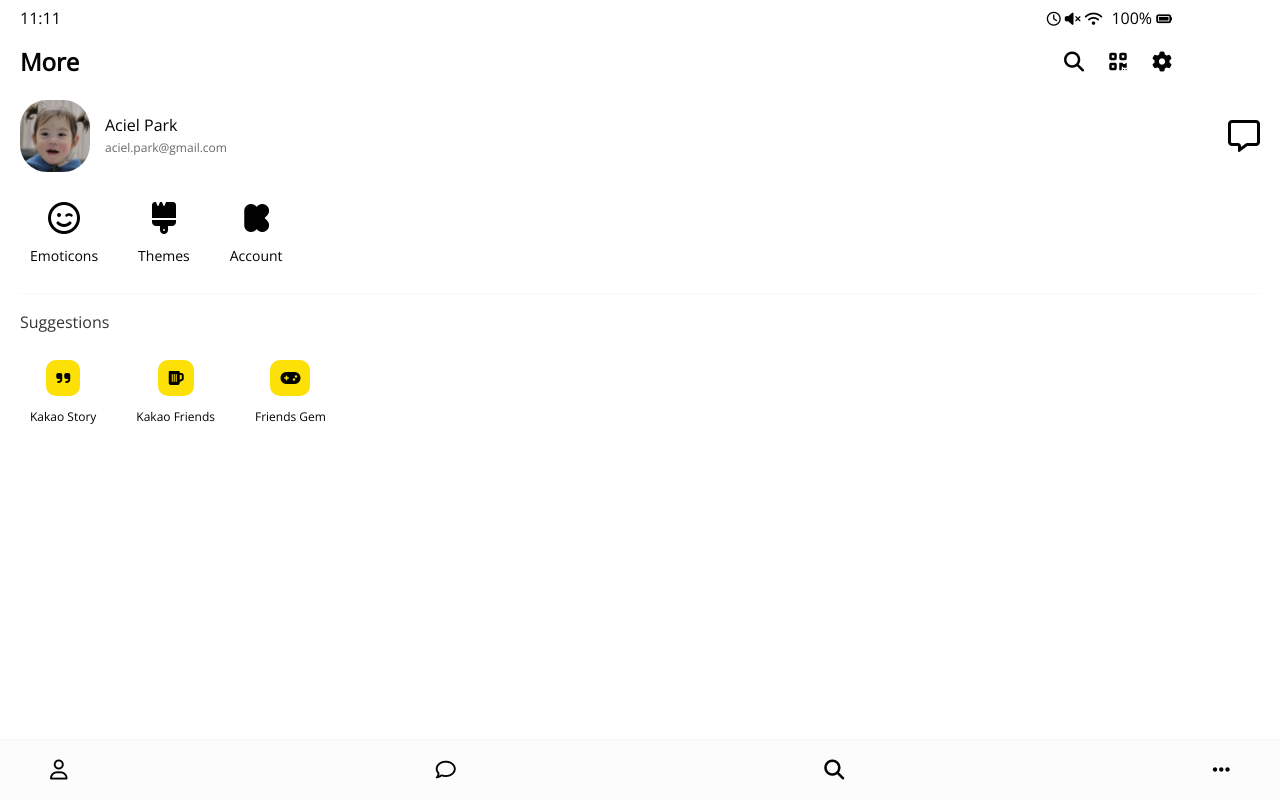
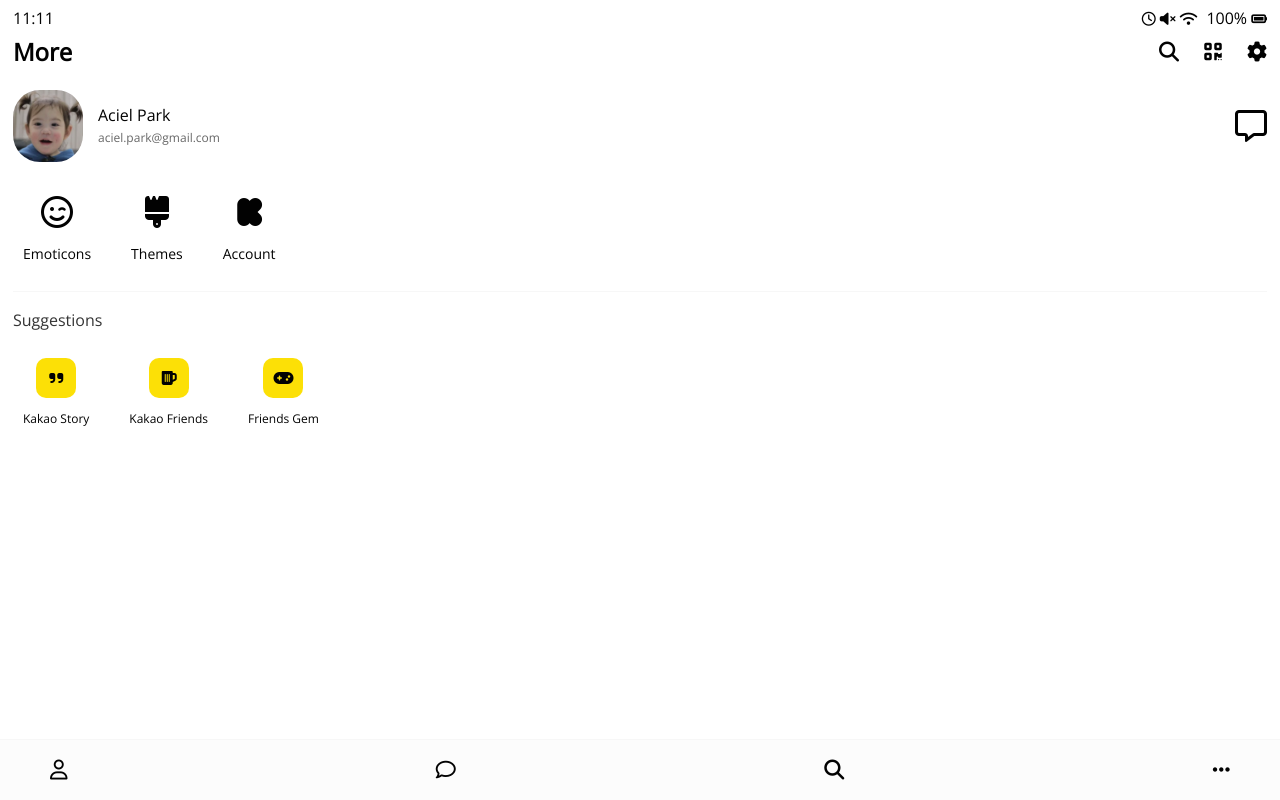
Before and after one commit to palmseung/kakao-clone, a plain HTML site: page more.html in a window 1280 px wide. Drawn offline with nearby package versions, Linux system fonts and the light colour scheme.

Commit message:
[css] Fix padding and margin of body, status-bar, header

```diff
--- a/css/chat.css
+++ b/css/chat.css
@@ -1,4 +1,6 @@
-.chats-body {
+.chat-body,
+.chat-body .status-bar,
+.chat-body .header {
 	background-image: url('../images/blue-snow.png');
 }
 
--- a/css/find.css
+++ b/css/find.css
@@ -1,7 +1,3 @@
-.find {
-	margin-top: 50px;
-}
-
 .find .find__header-list {
 	display: flex;
 	justify-content: space-around;
--- a/css/friends.css
+++ b/css/friends.css
@@ -1,5 +1,7 @@
-.friends__header {
-	padding-top: 85px;
+.friends-body .status-bar,
+.friends-body .header {
+	background-color: white;
+	opacity: 1;
 }
 
 .friends .friends__plus {
--- a/css/header.css
+++ b/css/header.css
@@ -5,10 +5,10 @@
 	align-items: center;
 	position: fixed;
 	padding-top: 40px;
-	width: 90%;
-	right: 5px;
-	left: 20px;
+	padding-bottom: 20px;
+	width: 100%;
 	opacity: 1;
+	background-color: white;
 }
 
 .header .header__title {
--- a/css/more.css
+++ b/css/more.css
@@ -4,6 +4,7 @@
 	display: flex;
 	align-items: center;
 	margin-left: 10px;
+	justify-content: first baseline;
 }
 
 .more__btn-list .more__btn,
@@ -30,7 +31,8 @@
 	margin-bottom: 20px;
 }
 
-.suggestion .suggestion__title {
+.suggestion .suggestion__title,
+.more__btn-title {
 	font-size: 12px;
 	margin-top: 15px;
 }
@@ -42,9 +44,20 @@
 	display: flex;
 	justify-content: center;
 	align-items: center;
+	width: 40px;
+	height: 40px;
+}
+
+.more__btn-icon {
+	padding: 10px;
+	display: flex;
+	justify-content: center;
+	align-items: center;
+	width: 40px;
+	height: 40px;
 }
 
 .suggestion__i i {
-	font-size: 28px;
+	font-size: 30px;
 	color: white;
 }
--- a/css/status-bar.css
+++ b/css/status-bar.css
@@ -2,10 +2,12 @@
 	display: flex;
 	justify-content: space-between;
 	margin-bottom: 30px;
-	opacity: 0.7;
+
 	position: fixed;
-	width: 90%;
+	width: 100%;
 	z-index: 2;
+	opacity: 1;
+	background-color: white;
 	opacity: 1;
 }
 
--- a/css/styles.css
+++ b/css/styles.css
@@ -13,15 +13,8 @@
 * {
 	box-sizing: border-box;
 }
-html {
-	background-color: white;
-	opacity: 1;
-}
 
 body {
-	background-color: white;
-	opacity: 1;
-	padding: 10px 20px;
 	color: #020202;
 	font-family: 'Open Sans', -apple-system, BlinkMacSystemFont, 'Segoe UI',
 		Roboto, Oxygen, Ubuntu, Cantarell, 'Open Sans', 'Helvetica Neue', sans-serif;
@@ -39,4 +32,20 @@ a {
 .more,
 .settings {
 	padding-top: 90px;
+	background-color: white;
 }
+
+.header,
+.status-bar,
+.friends,
+.chats,
+.chat,
+.find,
+.more {
+	padding-left: 13px;
+	padding-right: 13px;
+}
+
+.status-bar {
+	padding-top: 10px;
+}
--- a/more.html
+++ b/more.html
@@ -59,55 +59,55 @@
 						<i class="far fa-comment-alt fa-2x"></i>
 					</div>
 				</div>
-				<ul class="more__btn-list">
-					<li class="more__btn">
-						<span class="more__btn-icon">
+				<div class="more__btn-list">
+					<div class="more__btn">
+						<div class="more__btn-icon">
 							<i class="far fa-smile-wink fa-2x"></i>
-						</span>
-						<span class="more__btn-title">
+						</div>
+						<div class="more__btn-title">
 							Emoticons
-						</span>
-					</li>
-					<li class="more__btn">
-						<span class="more__btn-icon">
+						</div>
+					</div>
+					<div class="more__btn">
+						<div class="more__btn-icon">
 							<i class="fas fa-brush fa-2x"></i>
-						</span>
-						<span class="more__btn-title">
+						</div>
+						<div class="more__btn-title">
 							Themes
-						</span>
-					</li>
-					<li class="more__btn">
-						<span class="more__btn-icon">
+						</div>
+					</div>
+					<div class="more__btn">
+						<div class="more__btn-icon">
 							<i class="fab fa-kickstarter-k fa-2x"></i>
-						</span>
-						<span class="more__btn-title">
+						</div>
+						<div class="more__btn-title">
 							Account
-						</span>
-					</li>
-				</ul>
+						</div>
+					</div>
+				</div>
 			</header>
 			<section class="more__suggestions">
 				<h5 class="more__title">Suggestions</h5>
-				<ul class="more__suggestions-list">
-					<li class="more__suggestion suggestion">
-						<span class="suggestion__icon">
+				<div class="more__suggestions-list">
+					<div class="more__suggestion suggestion">
+						<div class="suggestion__icon">
 							<i class="fas fa-quote-right"></i>
-						</span>
-						<span class="suggestion__title">Kakao Story</span>
-					</li>
-					<li class="more__suggestion suggestion">
-						<span class="suggestion__icon">
+						</div>
+						<div class="suggestion__title">Kakao Story</div>
+					</div>
+					<div class="more__suggestion suggestion">
+						<div class="suggestion__icon">
 							<i class="fas fa-beer"></i>
-						</span>
-						<span class="suggestion__title">Kakao Friends</span>
-					</li>
-					<li class="more__suggestion suggestion">
-						<span class="suggestion__icon">
+						</div>
+						<div class="suggestion__title">Kakao Friends</div>
+					</div>
+					<div class="more__suggestion suggestion">
+						<div class="suggestion__icon">
 							<i class="fas fa-gamepad"></i>
-						</span>
-						<span class="suggestion__title">Friends Gem</span>
-					</li>
-				</ul>
+						</div>
+						<div class="suggestion__title">Friends Gem</div>
+					</div>
+				</div>
 			</section>
 		</main>
 		<nav class="nav">
```
Also changed, not shown: chat.html (+1 -1 lines), find.html (+1 -1 lines), friends.html (+7 -49 lines).
